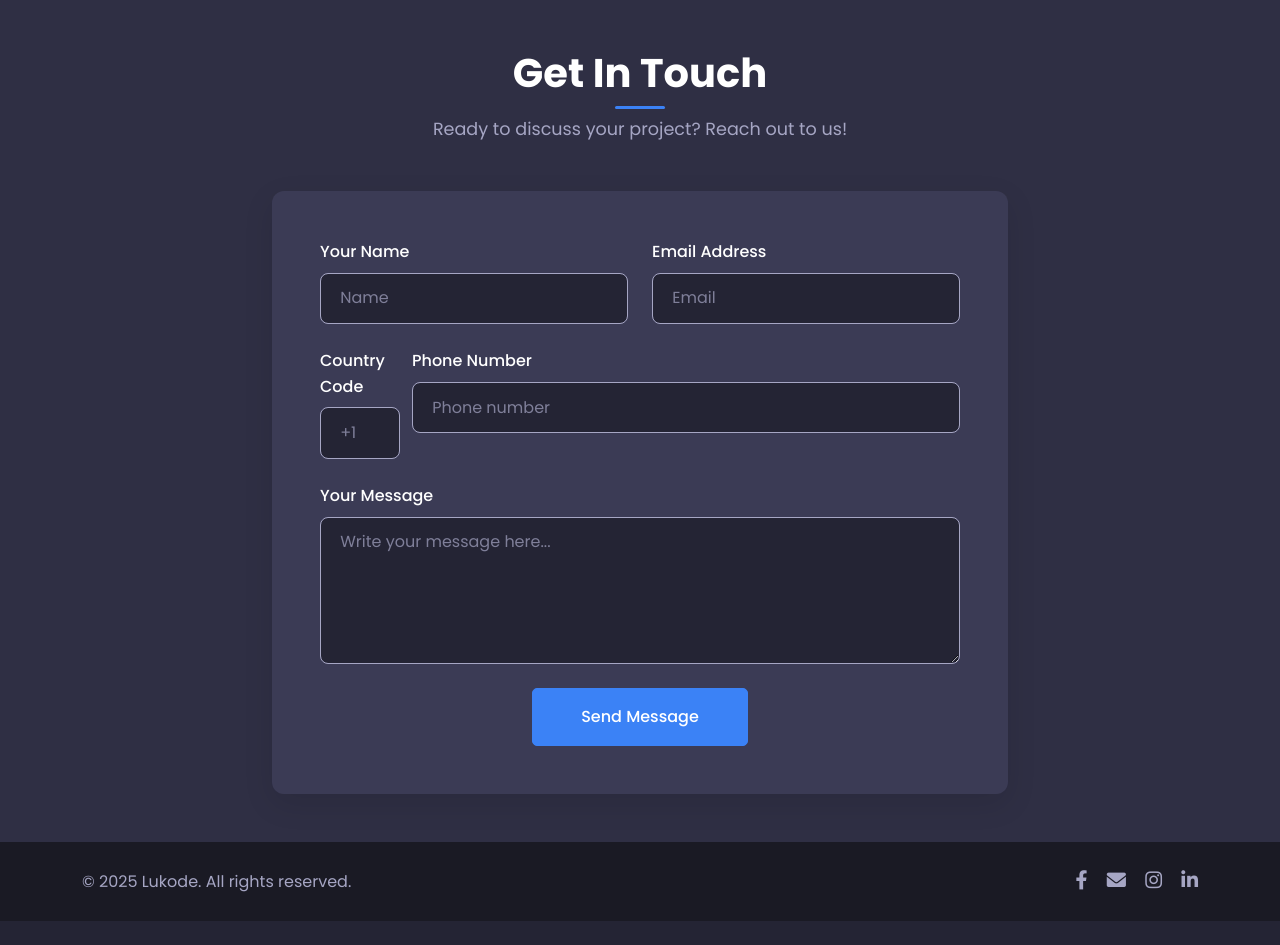
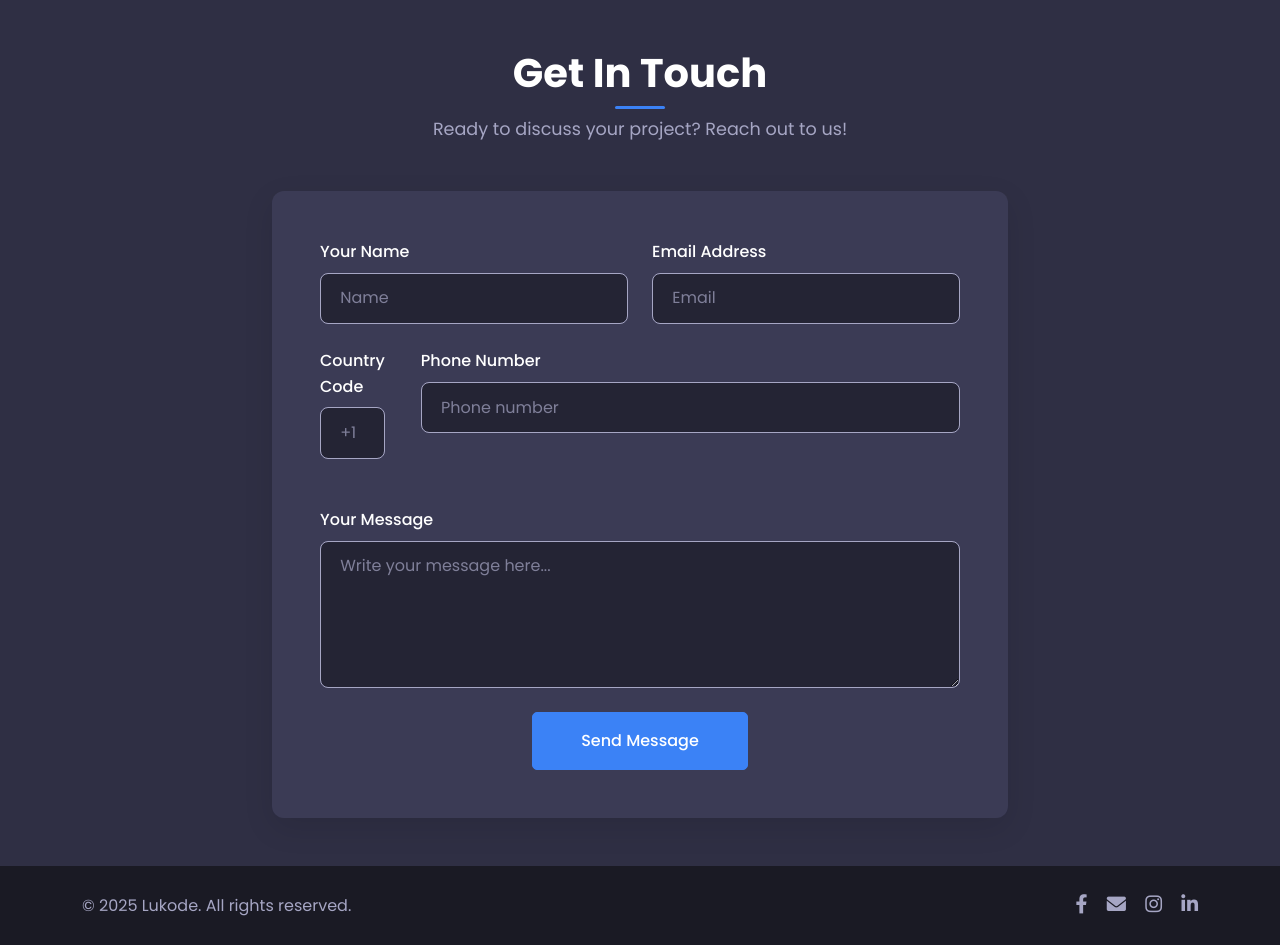
Before and after one commit to CodeBayAgency/website, a Flask app: page / in a window 1280 px wide. Shown: the part 3047-3992 px from the top of the page. Before the commit the page ends 3968 px from the top, so only its background shows below. Run offline with Flask 3, Linux system fonts and the light colour scheme; some libraries are stand-ins or nearby versions.

Commit message:
Firebase - adjust Country Code field's width in home.html and index.html files

```diff
--- a/templates/home.html
+++ b/templates/home.html
@@ -314,10 +314,10 @@
                                     </div>
                                 </div>
                             </div>
-                            <div class="phone-fields-container">
-                                <div class="country-code-container">
+                            <div class="row phone-fields-container">
+                                <div class="col-md-4 mb-4 country-code-container">
                                     <label for="countryCode" class="form-label">Country Code</label>
-                                    <input type="text" class="form-control" id="countryCode" name="countryCode" placeholder="+1" maxlength="4">
+                                    <input type="text" class="form-control" id="countryCode" name="countryCode" placeholder="+1" maxlength="5">
                                 </div>
                                 <div class="phone-number-container">
                                     <label for="phone" class="form-label">Phone Number</label>
--- a/templates/index.html
+++ b/templates/index.html
@@ -353,7 +353,7 @@
                             </div>
                             <div class="phone-fields-container">
                                 <div class="country-code-container">
-                                    <label for="countryCode" class="form-label">Country Code</label>
+                                    <label for="countryCode" class="form-label flex-shrink-0 me-2">Country Code</label>
                                     <input type="text" class="form-control" id="countryCode" name="countryCode" placeholder="+1" maxlength="4">
                                 </div>
                                 <div class="phone-number-container">
```
